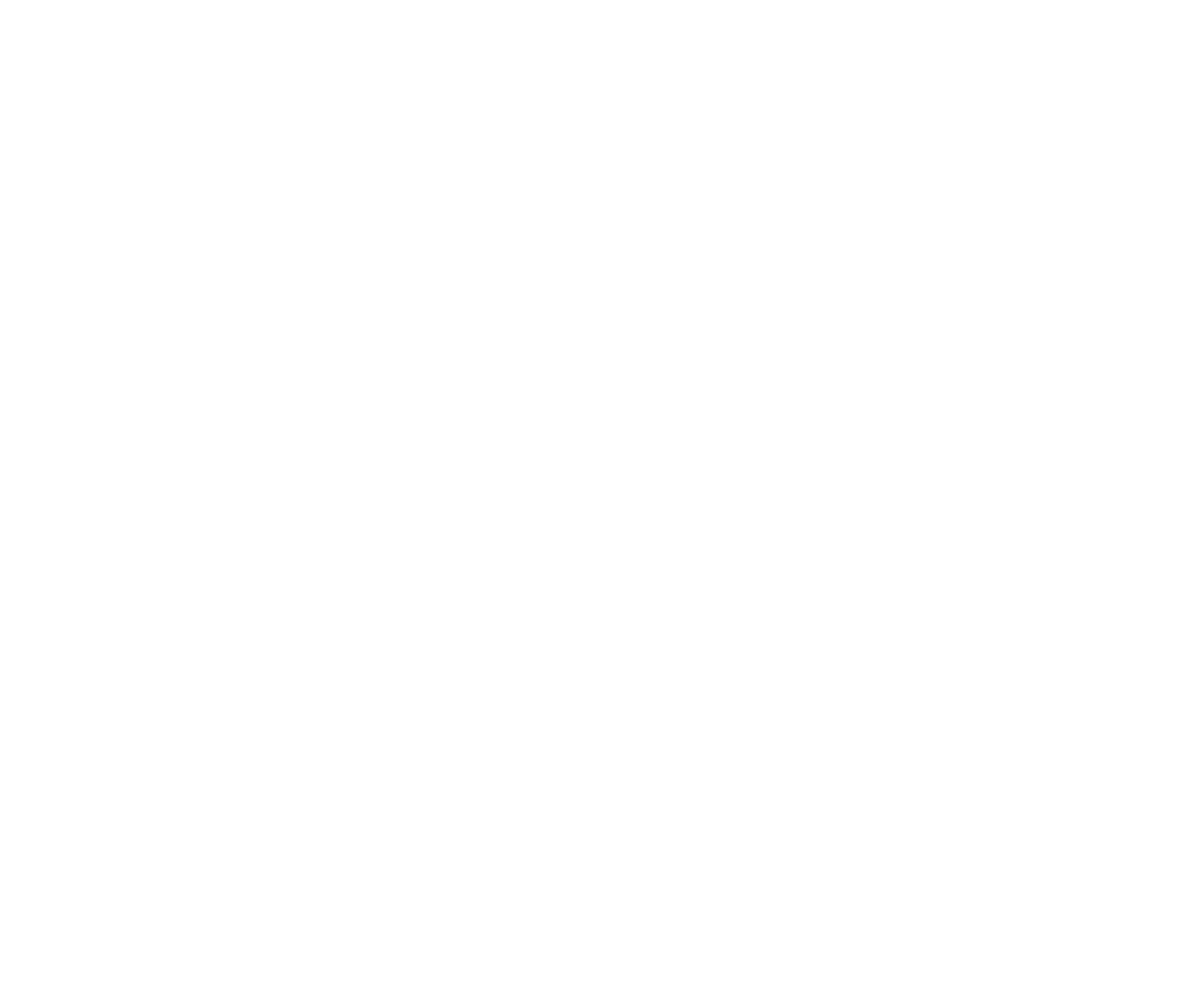
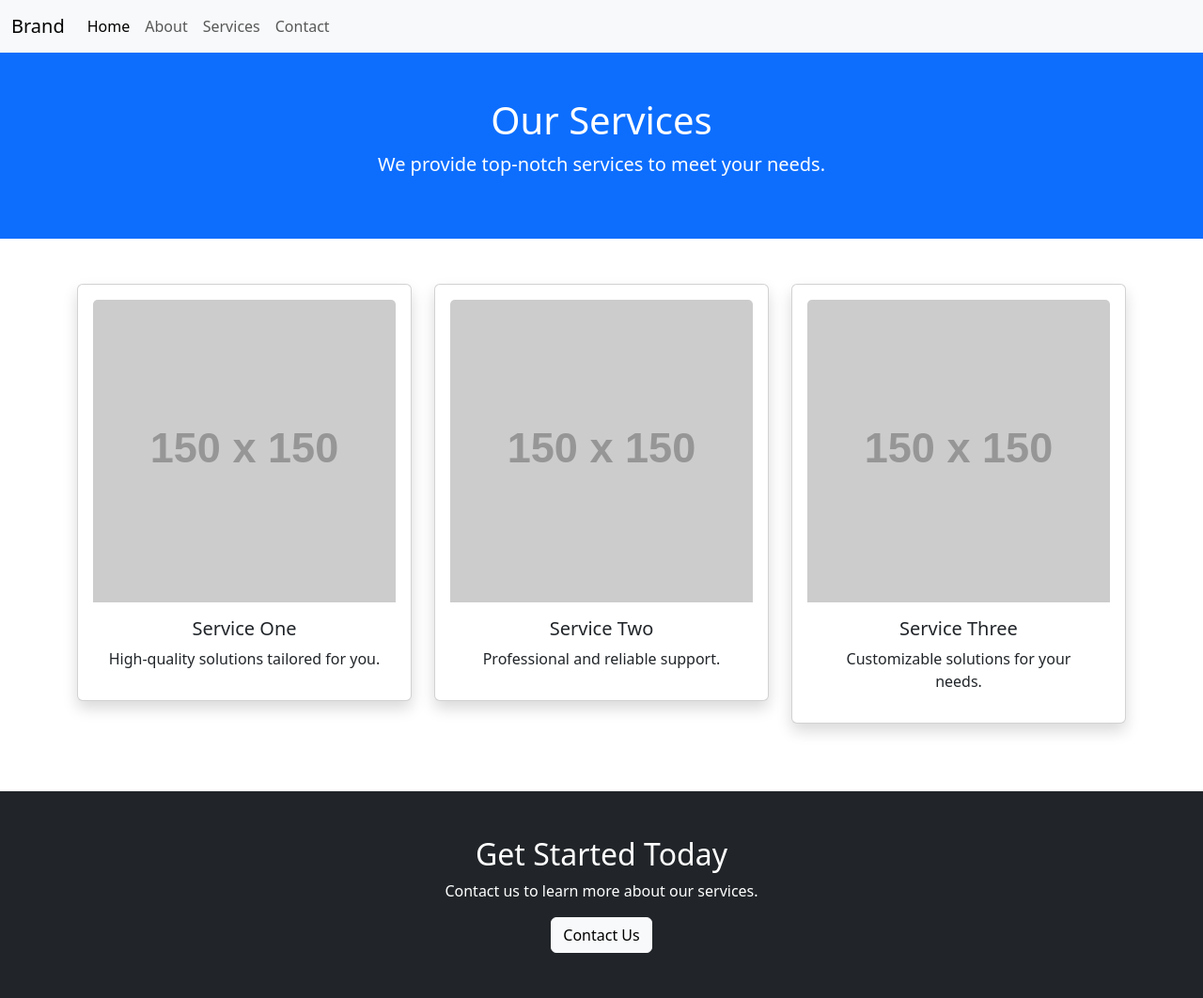
Before and after one commit to nabeelafzalsheikh/practice, a plain HTML site: page service.html in a window 1280 px wide. Shown: the whole page at 94% size. Before the commit the page ends 800 px from the top, so only its background shows below. Drawn offline with nearby package versions, Linux system fonts and the light colour scheme; placeholder pictures from the web are drawn by us.

Commit message:
My first commit

```diff
--- a/service.html
+++ b/service.html
@@ -0,0 +1,82 @@
+<!DOCTYPE html>
+<html lang="en">
+<head>
+    <meta charset="UTF-8">
+    <meta name="viewport" content="width=device-width, initial-scale=1.0">
+    <title>Our Services</title>
+    <link rel="stylesheet" href="https://cdn.jsdelivr.net/npm/bootstrap@5.3.0/dist/css/bootstrap.min.css">
+</head>
+<body>
+    <nav class="navbar navbar-expand-lg navbar-light bg-light">
+        <div class="container-fluid">
+            <a class="navbar-brand" href="#">Brand</a>
+            <button class="navbar-toggler" type="button" data-bs-toggle="collapse" data-bs-target="#navbarNav" aria-controls="navbarNav" aria-expanded="false" aria-label="Toggle navigation">
+                <span class="navbar-toggler-icon"></span>
+            </button>
+            <div class="collapse navbar-collapse" id="navbarNav">
+                <ul class="navbar-nav">
+                    <li class="nav-item">
+                        <a class="nav-link active" href="index.html">Home</a>
+                    </li>
+                    <li class="nav-item">
+                        <a class="nav-link" href="about.html">About</a>
+                    </li>
+                    <li class="nav-item">
+                        <a class="nav-link" href="service.html">Services</a>
+                    </li>
+                    <li class="nav-item">
+                        <a class="nav-link" href="contact.html">Contact</a>
+                    </li>
+                </ul>
+            </div>
+        </div>
+    </nav>
+    <!-- Hero Section -->
+    <header class="bg-primary text-white text-center py-5">
+        <h1>Our Services</h1>
+        <p class="lead">We provide top-notch services to meet your needs.</p>
+    </header>
+
+    <!-- Services Section -->
+    <section class="container my-5">
+        <div class="row text-center">
+            <div class="col-md-4 mb-4">
+                <div class="card shadow p-3">
+                    <img src="https://via.placeholder.com/150" class="card-img-top" alt="Service 1">
+                    <div class="card-body">
+                        <h5 class="card-title">Service One</h5>
+                        <p class="card-text">High-quality solutions tailored for you.</p>
+                    </div>
+                </div>
+            </div>
+            <div class="col-md-4 mb-4">
+                <div class="card shadow p-3">
+                    <img src="https://via.placeholder.com/150" class="card-img-top" alt="Service 2">
+                    <div class="card-body">
+                        <h5 class="card-title">Service Two</h5>
+                        <p class="card-text">Professional and reliable support.</p>
+                    </div>
+                </div>
+            </div>
+            <div class="col-md-4 mb-4">
+                <div class="card shadow p-3">
+                    <img src="https://via.placeholder.com/150" class="card-img-top" alt="Service 3">
+                    <div class="card-body">
+                        <h5 class="card-title">Service Three</h5>
+                        <p class="card-text">Customizable solutions for your needs.</p>
+                    </div>
+                </div>
+            </div>
+        </div>
+    </section>
+
+    <!-- Call to Action -->
+    <section class="bg-dark text-white text-center py-5">
+        <h2>Get Started Today</h2>
+        <p>Contact us to learn more about our services.</p>
+        <a href="#" class="btn btn-light">Contact Us</a>
+    </section>
+
+    <script src="https://cdn.jsdelivr.net/npm/bootstrap@5.3.0/dist/js/bootstrap.bundle.min.js"></script>
+</body>
+</html>
```
Also changed, not shown: about.html (+4 -4 lines).
